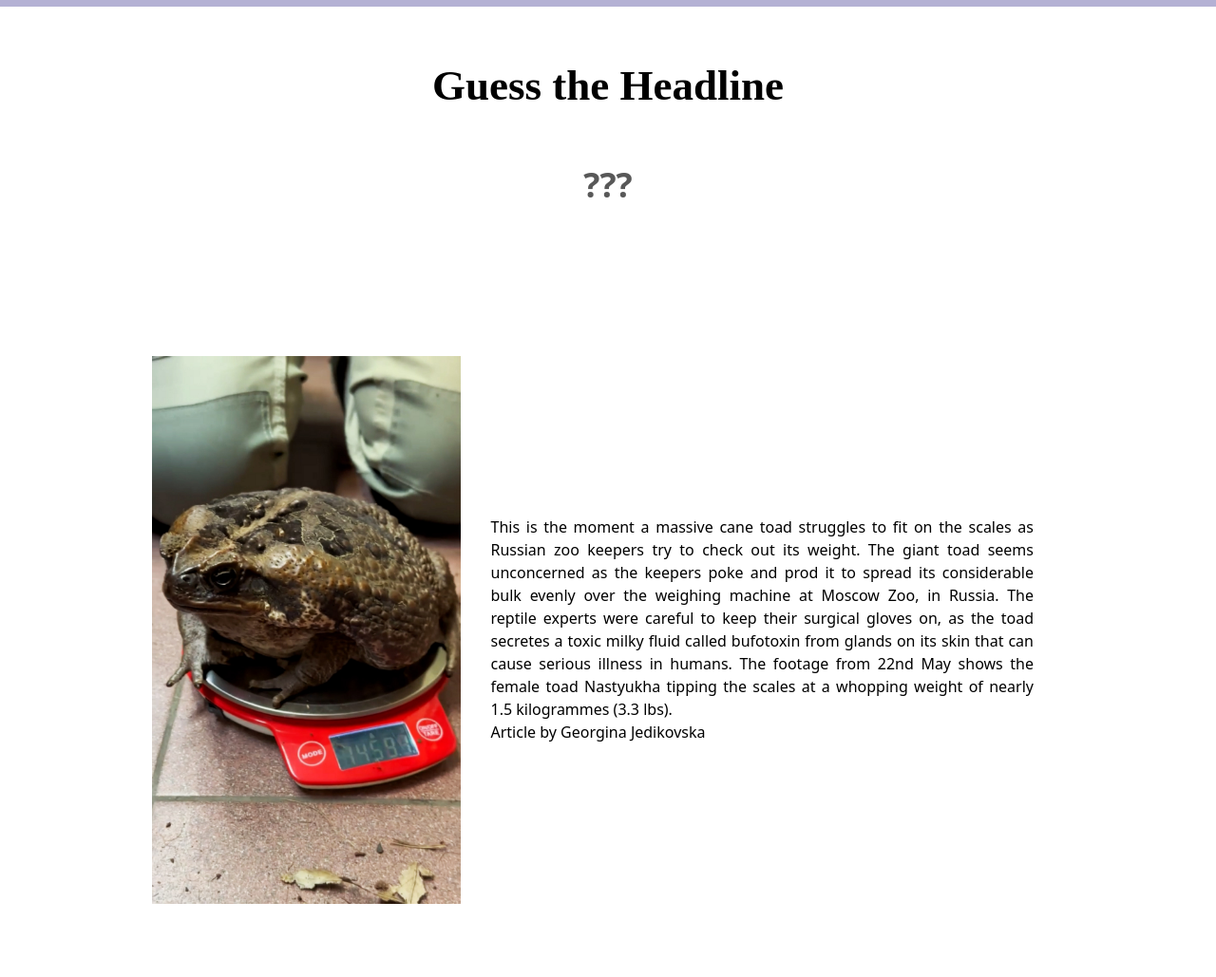
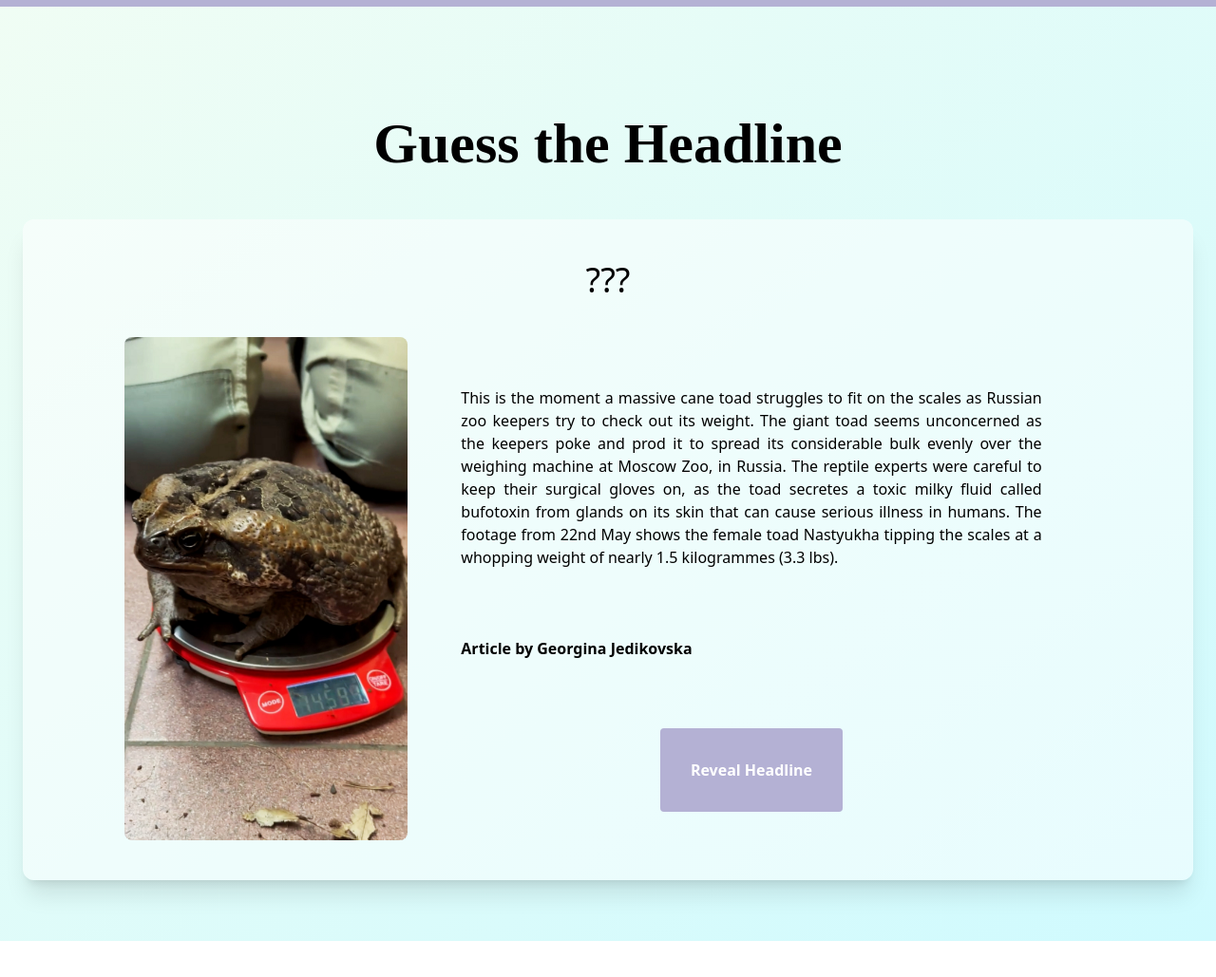
Before and after one commit to giadasponzilli/newsx-quiz-js, a website: page src/index.html in a window 1280 px wide. Shown: the part 73-1102 px from the top of the page at 95% size. After the commit the page ends 1064 px from the top, so only its background shows below. Drawn offline with Linux system fonts and the light colour scheme.

Commit message:
relinked tailwind build and added card container for article

```diff
--- a/package.json
+++ b/package.json
@@ -98,7 +98,8 @@
     "tailwindcss": "^3.4.3"
   },
   "scripts": {
-    "test": "echo \"Error: no test specified\" && exit 1"
+    "build": "npx tailwindcss -i ./src/styles/tailwind.css -o ./build/output.css",
+    "watch": "npx tailwindcss -i ./src/styles/tailwind.css -o ./build/output.css --watch"
   },
   "keywords": [],
   "author": "",
--- a/src/index.html
+++ b/src/index.html
@@ -1,10 +1,12 @@
 <!doctype html>
 <html>
+
 <head>
   <meta charset="UTF-8">
   <meta name="viewport" content="width=device-width, initial-scale=1.0">
   <link href="../build/output.css" rel="stylesheet">
 </head>
+
 <body>
   <nav class="bg-custom-color-purple" id="customNav">
     <div class="mx-auto max-w-7xl px-2 sm:px-6 lg:px-8">
@@ -15,7 +17,8 @@
 
             <!-- Logo with link -->
             <div class="flex space-x-4">
-            <a href="https://newsx.media/" class="rounded-md px-3 py-2 text-lg font-medium text-black" aria-current="page" id="textNav"><img id="logoNewsX" src="./assets/Logo-Large.png" alt="NewsX logo"></a>
+              <a href="https://newsx.media/" class="rounded-md px-3 py-2 text-lg font-medium text-black"
+                aria-current="page" id="textNav"><img id="logoNewsX" src="./assets/Logo-Large.png" alt="NewsX logo"></a>
             </div>
 
           </div>
@@ -24,8 +27,12 @@
 
           <div class="relative ml-3">
             <div class="flex space-x-4">
-              <a href="https://newsx.media/blog/" class="block rounded-md bg-gray-900 px-3 py-2 text-base font-medium text-white" aria-current="page">NewsX Blog</a>
-              <a href="https://newsx.media/about/" class="block rounded-md bg-gray-900 px-3 py-2 text-base font-medium text-white" aria-current="page">About NewsX</a>
+              <a href="https://newsx.media/blog/"
+                class="block rounded-md bg-gray-900 px-3 py-2 text-base font-medium text-white"
+                aria-current="page">NewsX Blog</a>
+              <a href="https://newsx.media/about/"
+                class="block rounded-md bg-gray-900 px-3 py-2 text-base font-medium text-white"
+                aria-current="page">About NewsX</a>
             </div>
           </div>
         </div>
@@ -33,22 +40,74 @@
     </div>
   </nav>
 
-  <h1 class="font-bold text-center">
+  <!-- <h1 class="font-bold text-center">
     Guess the Headline
-  </h1>
+  </h1> -->
 
-  <h2 class="text-4xl font-bold text-center text-custom-color-grey">???</h2>
+  <!-- <h2 class="text-4xl font-bold text-center text-custom-color-grey">???</h2>
 
   <div class="articleContainer flex items-center justify-center p-40">
-    <img src="./assets/Newsflash-AgaToad-01.jpg" alt="big toad" >
-    <p class="p-8">This is the moment a massive cane toad struggles to fit on the scales as    Russian zoo keepers try to check out its weight.
-      The giant toad seems unconcerned as the keepers poke and prod it to spread its considerable bulk evenly over the weighing machine at Moscow Zoo, in Russia.
-      The reptile experts were careful to keep their surgical gloves on, as the toad secretes a toxic milky fluid called bufotoxin from glands on its skin that can cause serious illness in humans.
-      The footage from 22nd May shows the female toad Nastyukha tipping the scales at a whopping weight of nearly 1.5 kilogrammes (3.3 lbs).
+    <img src="./assets/Newsflash-AgaToad-01.jpg" alt="big toad">
+    <p class="p-8">This is the moment a massive cane toad struggles to fit on the scales as Russian zoo keepers try to
+      check out its weight.
+      The giant toad seems unconcerned as the keepers poke and prod it to spread its considerable bulk evenly over the
+      weighing machine at Moscow Zoo, in Russia.
+      The reptile experts were careful to keep their surgical gloves on, as the toad secretes a toxic milky fluid called
+      bufotoxin from glands on its skin that can cause serious illness in humans.
+      The footage from 22nd May shows the female toad Nastyukha tipping the scales at a whopping weight of nearly 1.5
+      kilogrammes (3.3 lbs).
       <br>Article by Georgina Jedikovska</br>
     </p>
 
   </div>
 
+  <div class="flex justify-center">
+    <button class="bg-custom-color-purple text-white font-bold p-10 m-10 rounded">
+      Reveal Headline
+    </button>
+  </div> -->
+
+
+
+  <div class="py-16 bg-gradient-to-br from-green-50 to-cyan-100">
+    <div class="container m-auto px-6 md:px-12 xl:px-6">
+      <div class="mb-12 space-y-2 text-center">
+        <h1 class="text-center font-bold md:text-6xl">Guess the Headline</h1>
+      </div>
+
+      <div class="p-1 rounded-xl bg-white bg-opacity-50 shadow-xl hover:rounded-2xl">
+
+        <h2 class="flex justify-center text-4xl m-10">???</h2>
+
+        <div class="flex justify-center space-x-6 m-4">
+          <img src="./assets/Newsflash-AgaToad-01.jpg" alt="big toad" width="1000" height="667"
+            class="h-56 sm:h-full w-full sm:w-3/12 object-cover object-top rounded-lg transition duration-500 group-hover:rounded-xl">
+          <div class="sm:w-7/12 pl-0 p-5 flex flex-col justify-between">
+            <div class="space-y-2">
+                  <p class="p-8">This is the moment a massive cane toad struggles to fit on the scales as Russian zoo
+                    keepers try to check out its weight.
+                    The giant toad seems unconcerned as the keepers poke and prod it to spread its considerable bulk
+                    evenly over the weighing machine at Moscow Zoo, in Russia.
+                    The reptile experts were careful to keep their surgical gloves on, as the toad secretes a toxic
+                    milky fluid called bufotoxin from glands on its skin that can cause serious illness in humans.
+                    The footage from 22nd May shows the female toad Nastyukha tipping the scales at a whopping weight of
+                    nearly 1.5 kilogrammes (3.3 lbs).
+                  <p class="p-8 font-bold">Article by Georgina Jedikovska</p>
+                  </p>
+                </div>
+                <div class="flex justify-center mt-auto">
+                  <button class="bg-custom-color-purple text-white font-bold p-8 m-8 rounded">
+                    Reveal Headline
+                  </button>
+                </div>
+            </div>
+          </div>
+        </div>
+      </div>
+
+    </div>
+  </div>
+
 </body>
+
 </html>
```
Also changed, not shown: build/output.css, src/output.css. Lines whose indentation alone changed are shown as unchanged.
